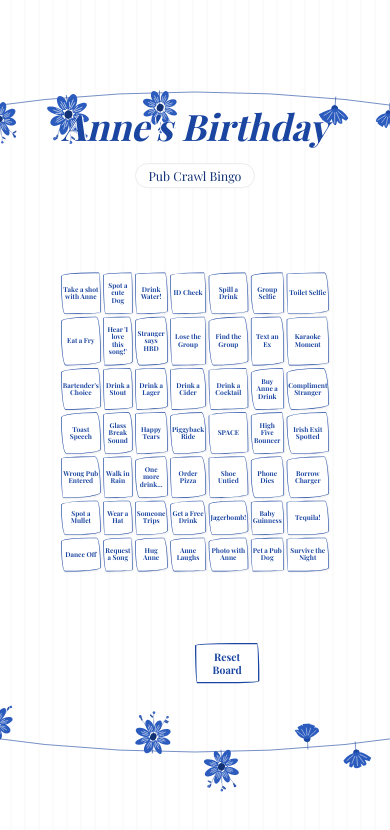
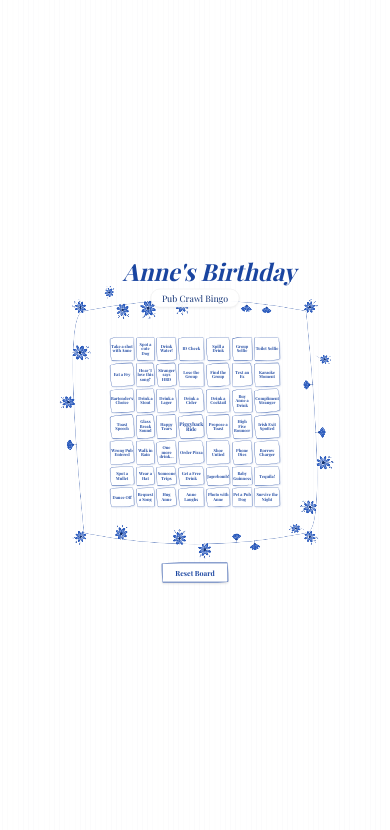
Before and after one commit to aaronpv245/AnnesBirthday.github.io, a plain HTML site: page index_v2.html in a window 390 px wide. Drawn offline with nearby package versions, Linux system fonts and the light colour scheme; a web font is replaced by a local one.

Commit message:
Refactor HTML and CSS for layout improvements
Updated styles and structure for improved layout and responsiveness. Adjusted various elements for better visual appeal and functionality.

```diff
--- a/index_v2.html
+++ b/index_v2.html
@@ -12,111 +12,116 @@
             padding: 0;
             width: 100%;
             height: 100%;
-            background-color: #ffffff; /* Fallback */
+            background-color: #ffffff;
             font-family: 'Playfair Display', serif;
-            overflow: hidden; /* Prevent scrolling to keep the "app" feel */
+            overflow: hidden; /* We handle scaling manually */
+            display: flex;
+            align-items: center;
+            justify-content: center;
         }
 
-        /* --- BACKGROUND CANVAS --- */
+        /* --- THE SCALING CONTAINER ---
+           Everything lives in here. We design for a fixed "Base Resolution"
+           of roughly 1000px x 1000px, and then JS scales this entire div
+           to fit the screen.
+        */
+        #main-container {
+            position: relative;
+            width: 1000px;
+            height: 1000px;
+            display: flex;
+            align-items: center;
+            justify-content: center;
+            transform-origin: center center;
+        }
+
+        /* --- BACKGROUND CANVAS ---
+           Now absolute INSIDE the container so it scales with it.
+        */
         canvas {
             display: block;
-            position: fixed;
-            top: 50%;
-            left: 50%;
-            transform: translate(-50%, -50%);
-            z-index: 0; /* Background layer */
-            pointer-events: none;
-        }
-
-        /* --- BINGO UI CONTAINER --- */
-        #app {
-            position: fixed;
-            top: 0;
-            left: 0;
-            width: 100%;
-            height: 100%;
-            z-index: 1;
-            pointer-events: none; /* Let clicks pass through empty areas */
-        }
-
-        /* The Anchor: Sits exactly where the canvas center is */
-        .center-anchor {
             position: absolute;
             top: 50%;
             left: 50%;
             transform: translate(-50%, -50%);
-            width: 0;
-            height: 0;
-            display: flex;
-            align-items: center;
-            justify-content: center;
-            pointer-events: auto; /* Re-enable clicks for content */
+            z-index: 0;
+            pointer-events: none;
         }
 
-        /* --- HEADERS (Positioned Above Square) --- */
+        /* --- HEADERS (Positioned relative to container center) --- */
         .header-group {
             position: absolute;
-            bottom: 360px; /* Increased from 320px to move it further up above the vines */
-            width: 800px;
+            /* Positioned above the 600px vine square (which starts at y=200px relative to container) */
+            top: 50px;
+            left: 50%;
+            transform: translateX(-50%);
+            width: 100%;
             text-align: center;
+            z-index: 2;
         }
 
         h1 {
             color: #1a45a0;
-            font-size: 3.5rem;
-            margin: 0 0 20px 0; /* Increased margin for better separation */
-            text-shadow: 2px 2px 0px #fff, -1px -1px 0 #fff, 1px -1px 0 #fff, -1px 1px 0 #fff, 1px 1px 0 #fff;
+            font-size: 4rem;
+            margin: 0 0 5px 0;
+            text-shadow: 3px 3px 0px #fff, -1px -1px 0 #fff;
             font-style: italic;
             white-space: nowrap;
         }
 
         .subtitle {
             color: #123275;
-            font-size: 1.2rem;
+            font-size: 1.5rem;
             display: inline-block;
-            background: rgba(255, 255, 255, 0.9);
-            padding: 5px 20px;
-            border-radius: 20px;
+            background: rgba(255, 255, 255, 0.95);
+            padding: 8px 30px;
+            border-radius: 30px;
             border: 1px solid #e0e0e0;
+            box-shadow: 0 4px 6px rgba(0,0,0,0.05);
         }
 
-        /* --- ORGANIC GRID (Fits inside 600px square) --- */
+        /* --- ORGANIC GRID --- */
         .bingo-grid {
+            position: absolute;
+            /* Centering the grid perfectly in the container */
+            top: 50%;
+            left: 50%;
+            transform: translate(-50%, -50%);
+            z-index: 2;
             display: grid;
             grid-template-columns: repeat(7, 1fr);
-            gap: 4px;
-            /* 460px fits comfortably inside the 600px vine square */
+            gap: 5px;
+            /* 460px fits inside the 600px vine square */
             width: 460px;
             height: 460px;
-            position: relative;
         }
 
         .bingo-cell {
-            background: rgba(255, 255, 255, 0.9);
-            border: 1px solid #1a45a0;
+            background: rgba(255, 255, 255, 0.92);
+            border: 1.5px solid #1a45a0;
             color: #1a45a0;
             display: flex;
             align-items: center;
             justify-content: center;
             text-align: center;
             padding: 2px;
-            font-size: 0.65rem; /* Smaller font to fit text in 7x7 */
+            font-size: 0.7rem;
             line-height: 1.1;
             font-weight: bold;
             cursor: pointer;
-            transition: transform 0.2s ease, background 0.2s ease;
+            transition: transform 0.15s ease, background 0.15s ease;
             user-select: none;
-            box-shadow: 1px 1px 3px rgba(0,0,0,0.1);
-
-            /* Organic Borders */
-            border-radius: 255px 15px 225px 15px / 15px 225px 15px 255px;
+            box-shadow: 2px 2px 4px rgba(26, 69, 160, 0.15);
+            /* Initial organic radius - JS adds variety */
+            border-radius: 15px;
         }
 
         .bingo-cell:hover {
-            transform: scale(1.1);
+            transform: scale(1.15);
             background: #fff;
             z-index: 10;
             border-color: #123275;
+            box-shadow: 4px 4px 8px rgba(26, 69, 160, 0.25);
         }
 
         /* Selected State */
@@ -130,81 +135,101 @@
         .bingo-cell.checked::after {
             content: "✓";
             position: absolute;
-            font-size: 1.5rem;
-            color: rgba(255,255,255,0.4);
+            font-size: 1.8rem;
+            color: rgba(255,255,255,0.5);
             top: 50%;
             left: 50%;
-            transform: translate(-50%, -50%) rotate(-15deg);
+            transform: translate(-50%, -50%) rotate(-10deg);
         }
 
         .bingo-cell.center-cell {
-            background-color: #123275;
-            color: #fff;
-            font-size: 0.8rem;
+            font-size: 0.85rem;
         }
 
-        /* --- CONTROLS (Positioned Below Square) --- */
+        /* --- CONTROLS --- */
         .controls {
             position: absolute;
-            top: 340px; /* Push down below the square */
+            /* Pushes button down below the grid and vines */
+            top: 50%;
+            margin-top: 380px;
+            left: 50%;
+            transform: translateX(-50%);
             text-align: center;
+            z-index: 2;
             width: 100%;
         }
 
         button.reset-btn {
-            background: rgba(255, 255, 255, 0.9);
+            background: rgba(255, 255, 255, 0.95);
             border: 2px solid #1a45a0;
             color: #1a45a0;
-            padding: 8px 25px;
+            padding: 12px 35px;
             font-family: 'Playfair Display', serif;
-            font-size: 1rem;
+            font-size: 1.2rem;
             font-weight: bold;
             cursor: pointer;
             border-radius: 255px 15px 225px 15px / 15px 225px 15px 255px;
             transition: all 0.3s;
+            box-shadow: 0 4px 6px rgba(0,0,0,0.1);
         }
 
         button.reset-btn:hover {
             background: #1a45a0;
             color: white;
+            transform: translateY(-2px);
+            box-shadow: 0 6px 8px rgba(0,0,0,0.15);
         }
 
-        /* Mobile Scale Adjustment */
-        @media (max-width: 600px) {
-            /* Scale the whole anchor down to fit mobile screens */
-            .center-anchor {
-                transform: translate(-50%, -50%) scale(0.65);
-            }
-            /* Adjust canvas scale via CSS if possible, or accept crop */
-        }
     </style>
 </head>
 <body>
 
-<!-- The Background Canvas -->
+<!-- Unified Container for Scaling -->
+<div id="main-container">
+
+    <!-- Background Pattern -->
     <canvas id="patternCanvas"></canvas>
 
-<!-- The Bingo Application -->
-<div id="app">
-    <div class="center-anchor">
-
+    <!-- Headers -->
     <div class="header-group">
         <h1>Anne's Birthday</h1>
         <div class="subtitle">Pub Crawl Bingo</div>
     </div>
 
-        <div class="bingo-grid" id="grid">
-            <!-- Cells generated by JS -->
-        </div>
+    <!-- Grid -->
+    <div class="bingo-grid" id="grid"></div>
 
+    <!-- Controls -->
     <div class="controls">
         <button class="reset-btn" onclick="resetBingo()">Reset Board</button>
     </div>
 
 </div>
-</div>
 
 <script>
+    /* -----------------------------------------------------------
+       SCALING LOGIC
+       ----------------------------------------------------------- */
+    const container = document.getElementById('main-container');
+
+    function resizeApp() {
+        const windowWidth = window.innerWidth;
+        const windowHeight = window.innerHeight;
+        const targetWidth = 1000; // Our base design width
+        const targetHeight = 1000; // Our base design height
+
+        // Determine scale to fit within viewport with some padding
+        const scaleX = (windowWidth - 20) / targetWidth;
+        const scaleY = (windowHeight - 20) / targetHeight;
+        const scale = Math.min(scaleX, scaleY); // Fit to smallest dimension
+
+        container.style.transform = `scale(${scale})`;
+    }
+
+    window.addEventListener('resize', resizeApp);
+    resizeApp(); // Trigger immediately
+
+
     /* -----------------------------------------------------------
        BINGO LOGIC
        ----------------------------------------------------------- */
@@ -213,38 +238,36 @@
         "Take a shot with Anne", "Spot a cute Dog", "Drink Water!", "ID Check", "Spill a Drink", "Group Selfie", "Toilet Selfie",
         "Eat a Fry", "Hear 'I love this song!'", "Stranger says HBD", "Lose the Group", "Find the Group", "Text an Ex", "Karaoke Moment",
         "Bartender's Choice", "Drink a Stout", "Drink a Lager", "Drink a Cider", "Drink a Cocktail", "Buy Anne a Drink", "Compliment Stranger",
-        "Toast Speech", "Glass Break Sound", "Happy Tears", "Piggyback Ride", "SPACE", "High Five Bouncer", "Irish Exit Spotted",
+        "Toast Speech", "Glass Break Sound", "Happy Tears", "Piggyback Ride", "Propose a Toast", "High Five Bouncer", "Irish Exit Spotted",
         "Wrong Pub Entered", "Walk in Rain", "One more drink...", "Order Pizza", "Shoe Untied", "Phone Dies", "Borrow Charger",
         "Spot a Mullet", "Wear a Hat", "Someone Trips", "Get a Free Drink", "Jagerbomb!", "Baby Guinness", "Tequila!",
         "Dance Off", "Request a Song", "Hug Anne", "Anne Laughs", "Photo with Anne", "Pet a Pub Dog", "Survive the Night"
     ];
 
-    const STORAGE_KEY = 'anne_bingo_state_v1';
+    const STORAGE_KEY = 'anne_bingo_state_v2';
 
     function loadState() {
         const saved = localStorage.getItem(STORAGE_KEY);
         if (saved) {
             return JSON.parse(saved);
         }
-        const state = new Array(49).fill(false);
-        return state;
+        return new Array(49).fill(false);
     }
 
     function saveState(state) {
         localStorage.setItem(STORAGE_KEY, JSON.stringify(state));
     }
 
-    // Run once on page load to create DOM elements
     function initGrid() {
         const gridEl = document.getElementById('grid');
-        gridEl.innerHTML = ''; // Clear initial
+        gridEl.innerHTML = '';
 
         BINGO_TASKS.forEach((task, index) => {
             const cell = document.createElement('div');
             cell.className = 'bingo-cell';
-            cell.id = `cell-${index}`; // ID for referencing later
+            cell.id = `cell-${index}`;
 
-            // Calc random shape once
+            // Generate Organic Shape
             const r1 = 200 + Math.random() * 55;
             const r2 = 10 + Math.random() * 30;
             const r3 = 200 + Math.random() * 55;
@@ -253,16 +276,17 @@
 
             cell.innerText = task;
 
+            if (index === 24) {
+                cell.classList.add('center-cell');
+            }
 
             cell.onclick = () => toggleCell(index);
             gridEl.appendChild(cell);
         });
 
-        // Apply visual state after creating
         updateGridUI();
     }
 
-    // Only updates CSS classes, does not rebuild DOM
     function updateGridUI() {
         const state = loadState();
         BINGO_TASKS.forEach((_, index) => {
@@ -278,22 +302,17 @@
     function toggleCell(index) {
         const state = loadState();
         state[index] = !state[index];
-        if (index === 25) state[index] = true; // Force center true
-
         saveState(state);
-        updateGridUI(); // Update existing cells
+        updateGridUI();
     }
 
     function resetBingo() {
-        if(confirm("Are you sure you want to clear the board?")) {
-            const state = new Array(49).fill(false);
-            state[25] = true;
-            saveState(state);
+        if(confirm("Are you sure you want to clear the board and reset progress?")) {
+            localStorage.removeItem(STORAGE_KEY);
             updateGridUI();
         }
     }
 
-    // Initialize Grid
     initGrid();
 
 
@@ -306,18 +325,17 @@
 
     // Configuration
     const CONFIG = {
-        color: '#1a45a0', // Deep Cobalt
-        detailColor: '#123275', // Darker for fine lines
-        flowerColor: '#2b5bbd', // Main brush stroke blue
+        color: '#1a45a0',
+        detailColor: '#123275',
+        flowerColor: '#2b5bbd',
         lineWidth: 0.6,
         sheetSize: 3000,
-        squareSize: 600, // Size of the vine square
-        sway: 60, // Curvature of the sides
-        layoutSeed: 111, // Seed 111
-        skippedElements: [] // Empty list to ensure all flowers are drawn
+        squareSize: 600,
+        sway: 60,
+        layoutSeed: 111,
+        skippedElements: []
     };
 
-    // --- Random Generators ---
     let _seed = CONFIG.layoutSeed;
     function layoutRandom() {
         _seed = (_seed * 9301 + 49297) % 233280;
@@ -332,6 +350,7 @@
     let placedElements = [];
 
     function initSheet() {
+        // Fix canvas size to match the large sheet size for high quality
         width = CONFIG.sheetSize;
         height = CONFIG.sheetSize;
         canvas.width = width;
@@ -357,7 +376,7 @@
         return false;
     }
 
-    // --- Drawing Primitives ---
+    // --- Drawing Primitives (Preserved from optimized version) ---
 
     function drawLeaf(x, y, angle, scale) {
         ctx.save();
@@ -395,33 +414,38 @@
         ctx.rotate(angle);
         ctx.scale(scale, scale);
 
-        // Stem
+        const ctrlX = 5 + (variationRandom() - 0.5) * 4;
+        const ctrlY = -2 + (variationRandom() - 0.5) * 4;
+
         ctx.beginPath();
         ctx.strokeStyle = CONFIG.color;
         ctx.lineWidth = 0.5;
         ctx.moveTo(0, 0);
-        ctx.quadraticCurveTo(5, -2, 10, 0);
+        ctx.quadraticCurveTo(ctrlX, ctrlY, 10, 0);
         ctx.stroke();
 
-        // Small bud
+        const budTip = 15 + (variationRandom() - 0.5) * 2;
+        const budWidth = 3 + (variationRandom() - 0.5) * 1.5;
+
         ctx.fillStyle = CONFIG.flowerColor;
         ctx.beginPath();
         ctx.moveTo(10, 0);
-        ctx.bezierCurveTo(12, -3, 14, -3, 15, 0);
-        ctx.bezierCurveTo(14, 3, 12, 3, 10, 0);
+        ctx.bezierCurveTo(12, -budWidth, 14, -budWidth, budTip, 0);
+        ctx.bezierCurveTo(14, budWidth, 12, budWidth, 10, 0);
         ctx.fill();
 
         ctx.strokeStyle = '#ffffff';
         ctx.lineWidth = 0.3;
         ctx.beginPath();
-        ctx.moveTo(11, 0); ctx.lineTo(14, 0);
+        ctx.moveTo(11, 0); ctx.lineTo(budTip - 1, 0);
         ctx.stroke();
 
         const numLeaves = 1 + Math.floor(variationRandom() * 2);
         for(let i=0; i<numLeaves; i++) {
             const t = 0.3 + variationRandom() * 0.4;
-            const lx = (1-t)*(1-t)*0 + 2*(1-t)*t*5 + t*t*10;
-            const ly = (1-t)*(1-t)*0 + 2*(1-t)*t*(-2) + t*t*0;
+            const mt = 1-t;
+            const lx = mt*mt*0 + 2*mt*t*ctrlX + t*t*10;
+            const ly = mt*mt*0 + 2*mt*t*ctrlY + t*t*0;
             drawLeaf(lx, ly, angle + (variationRandom()>0.5 ? 0.8:-0.8), 0.3);
         }
 
@@ -438,7 +462,6 @@
         ctx.strokeStyle = CONFIG.color;
         ctx.lineWidth = CONFIG.lineWidth;
 
-        // Stem
         ctx.beginPath();
         ctx.moveTo(-2, 0);
         ctx.quadraticCurveTo(stemLength/2, (layoutRandom()-0.5)*4, stemLength, 0);
@@ -449,7 +472,6 @@
         const cx = (variationRandom() - 0.5) * 1.5;
         const cy = (variationRandom() - 0.5) * 1.5;
 
-        // Buds
         for(let j=-1; j<=1; j++) {
              const fanAngle = j * 0.6;
              const startDist = 16;
@@ -469,13 +491,11 @@
              drawBud(bx, by, fanAngle, 0.6);
         }
 
-        // Center
         ctx.fillStyle = CONFIG.detailColor;
         ctx.beginPath();
         ctx.ellipse(cx, cy, 3.5 + (variationRandom()-0.5), 3.5 + (variationRandom()-0.5), variationRandom(), 0, Math.PI*2);
         ctx.fill();
 
-        // Ring
         ctx.strokeStyle = CONFIG.flowerColor;
         ctx.lineWidth = 1;
         ctx.beginPath();
@@ -687,6 +707,8 @@
     function drawPattern() {
         placedElements = [];
 
+        // Note: Canvas clears automatically when redrawn or initialized usually,
+        // but explicit clear is good practice if resizing/redrawing often
         ctx.fillStyle = '#ffffff';
         ctx.fillRect(0, 0, width, height);
 
@@ -696,6 +718,7 @@
             ctx.beginPath(); ctx.moveTo(x, 0); ctx.lineTo(x, height); ctx.stroke();
         }
 
+        // Draw Pattern centered in the massive sheet
         const cx = width / 2;
         const cy = height / 2;
         const size = CONFIG.squareSize;
@@ -720,6 +743,7 @@
         drawDecoratedSide(corners[3].x, corners[3].y, corners[0].x, corners[0].y, -1);
     }
 
+    // Start
     requestAnimationFrame(initSheet);
 
 </script>
```
Lines whose indentation alone changed are shown as unchanged.
